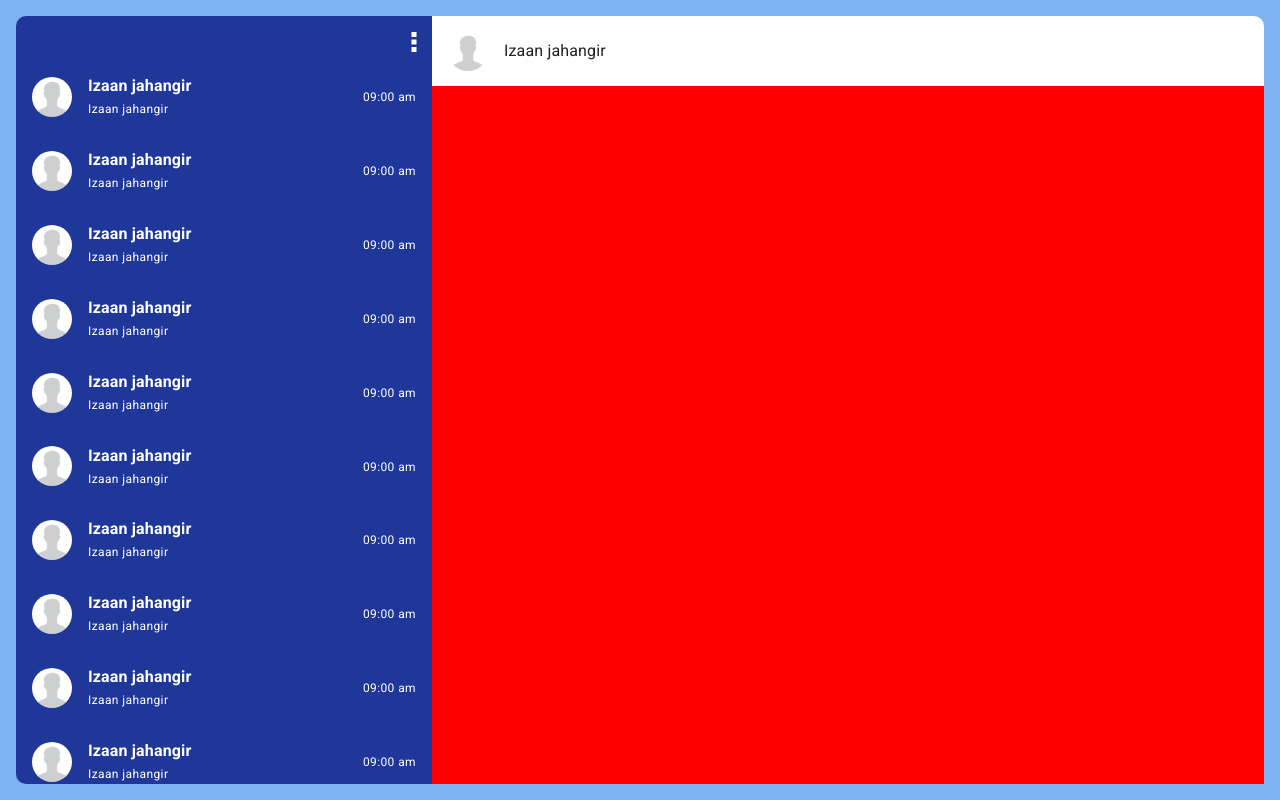
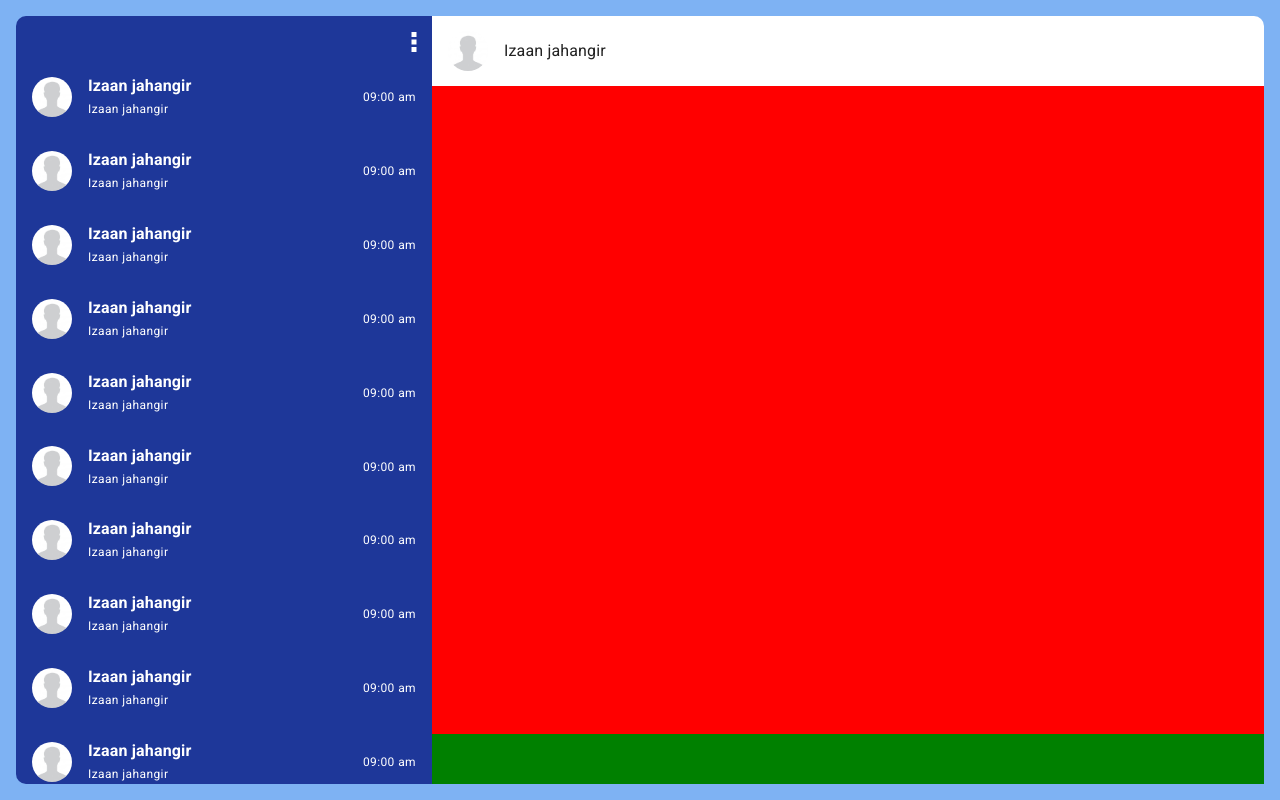
Before and after one commit to izaanjahangir/mern-chat-app-realtime, a React (Create React App) app in the folder client/: page / in a window 1280 px wide. Built offline with nearby package versions, Linux system fonts and the light colour scheme.

Commit message:
[client] added MessageInputArea basic component

```diff
--- /dev/null
+++ b/client/src/screens/Home/components/MessageInputArea/index.js
@@ -0,0 +1,11 @@
+import React from "react";
+
+import useStyles from "./style";
+
+function MessageInputArea() {
+  const classes = useStyles();
+
+  return <div className={classes.container}></div>;
+}
+
+export default MessageInputArea;
--- /dev/null
+++ b/client/src/screens/Home/components/MessageInputArea/style.js
@@ -0,0 +1,10 @@
+import { makeStyles } from "@material-ui/core/styles";
+
+const useStyles = makeStyles((theme) => ({
+  container: {
+    height: "50px",
+    backgroundColor: "green",
+  },
+}));
+
+export default useStyles;
--- a/client/src/screens/Home/index.js
+++ b/client/src/screens/Home/index.js
@@ -6,6 +6,7 @@
 
 import Header from "./components/Header";
 import ChatHeader from "./components/ChatHeader";
+import MessageInputArea from "./components/MessageInputArea";
 import MessageList from "../../components/MessageList";
 import useStyles from "./style";
 
@@ -38,6 +39,7 @@
             <div className={classes.rightInnerContainer}>
               <ChatHeader />
               <div style={{ flex: 1, backgroundColor: "red" }}></div>
+              <MessageInputArea />
             </div>
           </Grid>
         </Grid>
```
